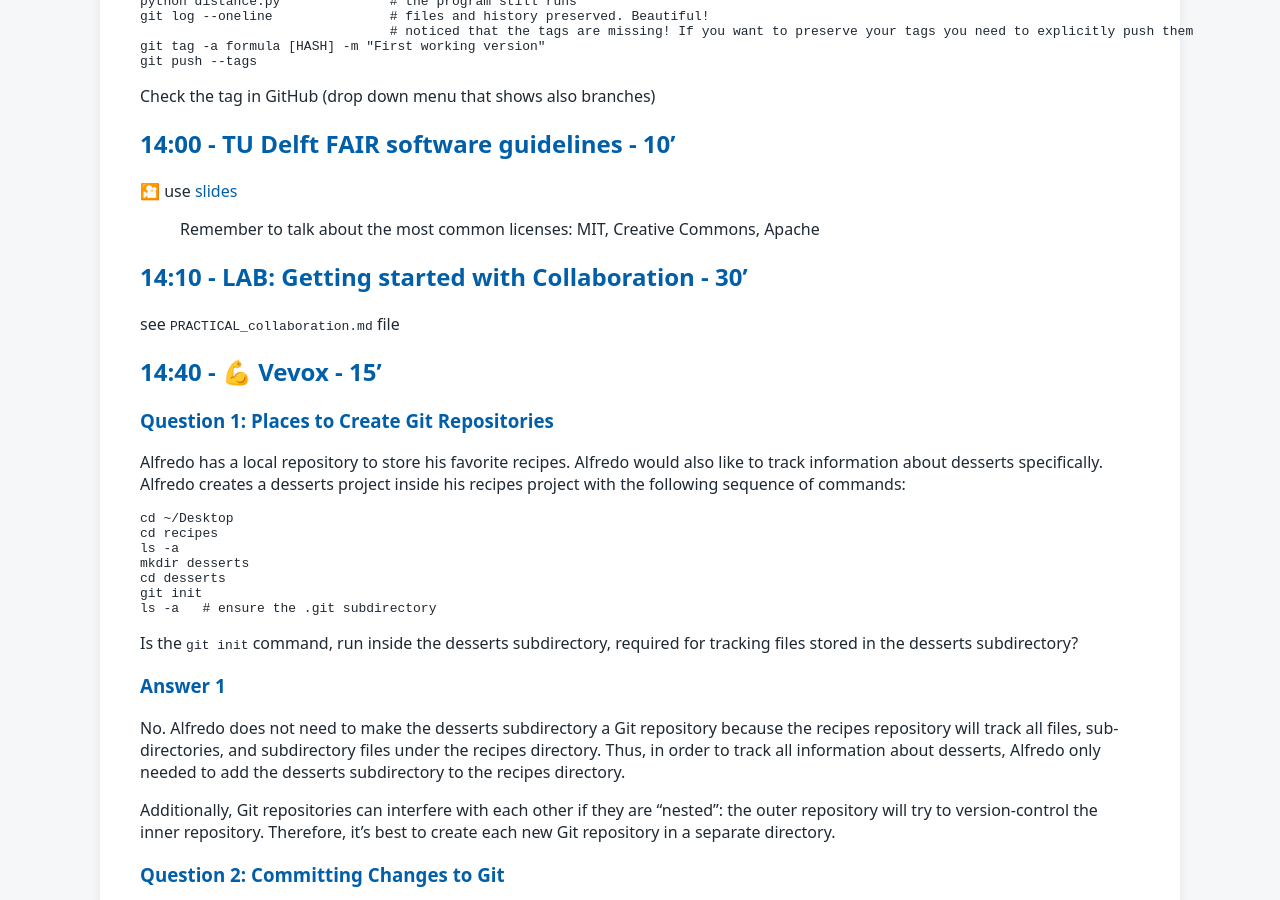
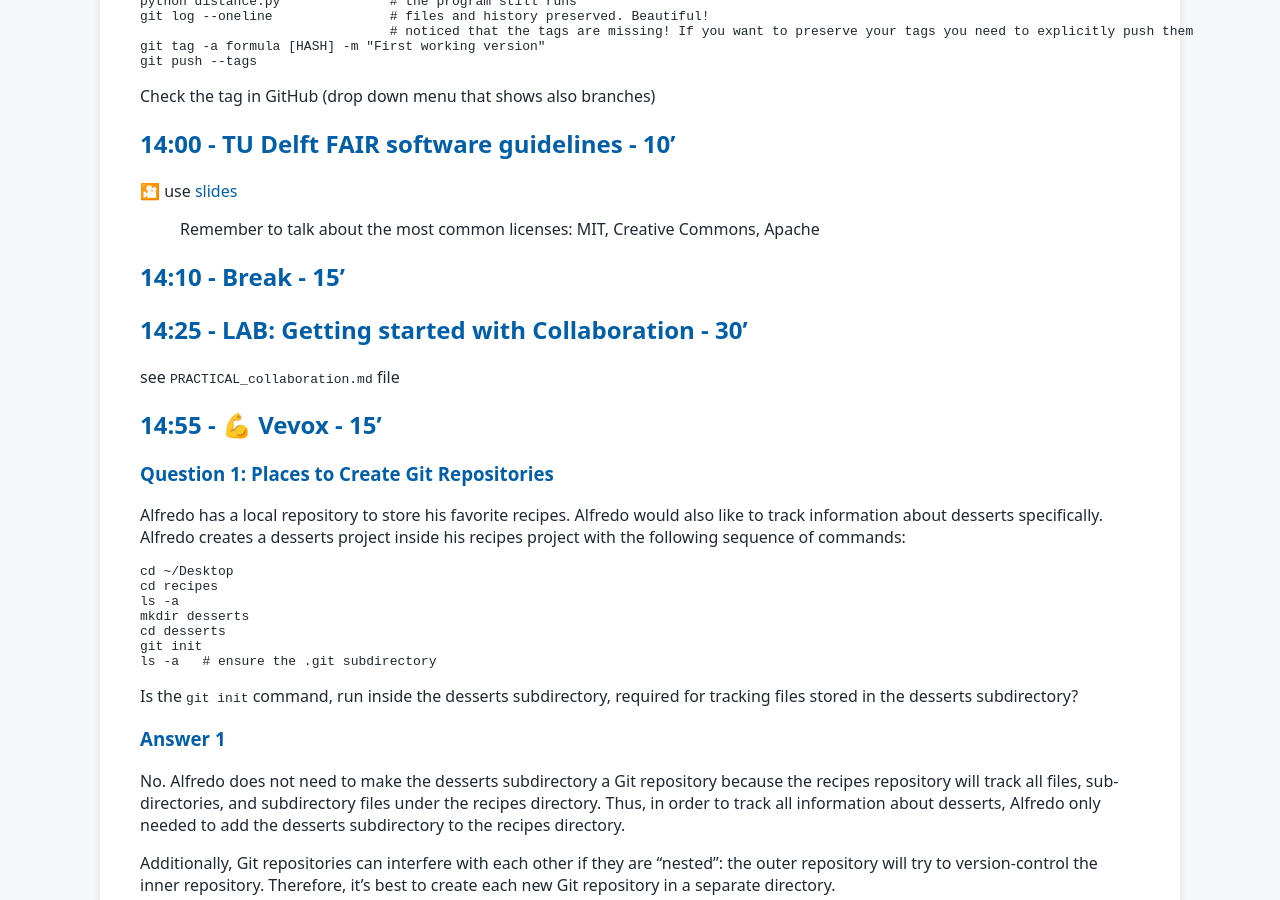
Before and after one commit to tu-delft-library/introduction_to_version_control_with_git, a Jekyll site: the page built from materials_for_trainers/lesson_plan.md, in a window 1280 px wide and 900 px high, scrolled down 12219 px. Built offline with Jekyll 4.4.1, drawn with Linux system fonts in a browser that asks for light colours; our own code applies the rules of GitHub Pages for plain Markdown files; some of the changed text lies outside the part shown.

Commit message:
Add afternoon break

````diff
--- a/materials_for_trainers/lesson_plan.md
+++ b/materials_for_trainers/lesson_plan.md
@@ -693,13 +693,14 @@ Check the tag in GitHub (drop down menu that shows also branches)
 🎦 use [slides](https://tud365.sharepoint.com/:p:/r/sites/ResearchDataServices/Gedeelde%20documenten/Training/Research_Software_Training/lesson_plans/resources/Introduction%20to%20version%20control%20with%20Git.pptx?d=w582c916207804aac981699323fe83c38&csf=1&web=1&e=c4zb1b)
 > Remember to talk about the most common licenses: MIT, Creative Commons, Apache
 
+## 14:10 - Break - 15'
 
-## 14:10 - LAB: Getting started with Collaboration - 30'
+## 14:25 - LAB: Getting started with Collaboration - 30'
 see `PRACTICAL_collaboration.md` file
 
 
 
-## 14:40 - 💪 Vevox - 15'
+## 14:55 - 💪 Vevox - 15'
 
 ### Question 1: Places to Create Git Repositories
 
@@ -786,7 +787,7 @@ You know multiple ways to modify git history. For each situation, decide which o
 - Forgot to include a file that belongs in the latest commit -> stage the file and run `git commit --amend --no-edit`
 - Discard edits to a file -> git restore <name_of_file>
 
-## 14:55 - Key points - 10'
+## 15:10 - Key points - 10'
 - point to the cheat sheet linked in the `links` document
 - revise the commands by asking to the class what the commands are
 ```console
````
Also changed, not shown: other parts of materials_for_trainers/lesson_plan.md (+1 -1 lines).
